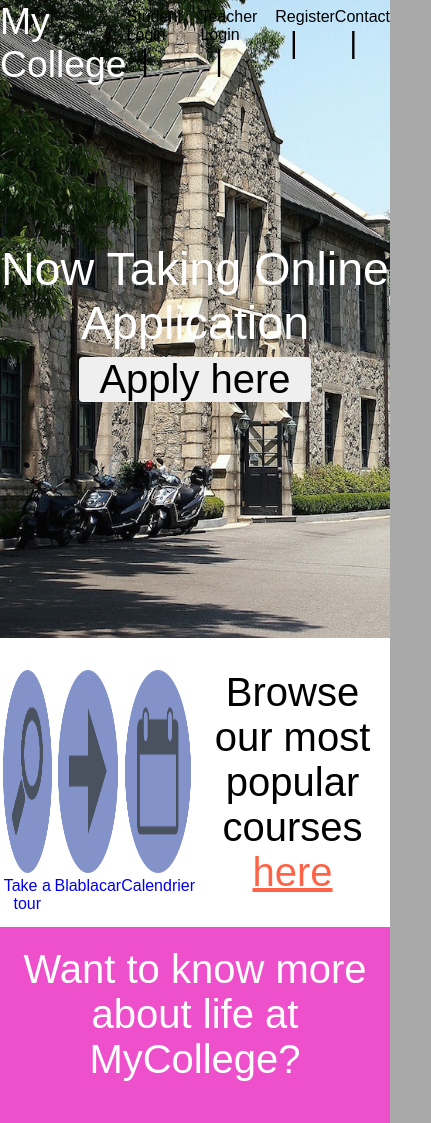
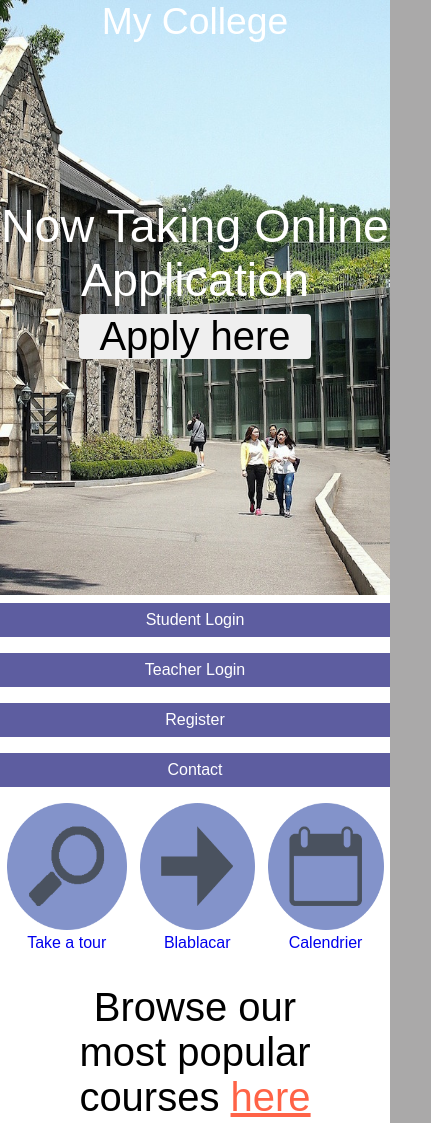
Before and after one commit to Flayxii/My_College-Mobile-responsiv, a plain HTML site: page index.html in a window 390 px wide. Shown: the top 1123 px of the page, 431 px wide, since content can reach past the window. Drawn offline with Linux system fonts and the light colour scheme.

Commit message:
responsive mobile fini

```diff
--- a/index.html
+++ b/index.html
@@ -15,10 +15,10 @@
             <p>My College</p>
             <nav>
                 <ul>
-                    <li><a href="#">Student Login </a> <span>|</span></li>
-                    <li><a href="#">Teacher Login </a> <span>|</span></li>
-                    <li><a href="#">Register </a> <span>|</span></li>
-                    <li><a href="#">Contact </a> <span>|</span></li>
+                    <li><a href="#">Student Login </a> </li>
+                    <li><a href="#">Teacher Login </a> </li>
+                    <li><a href="#">Register </a> </li>
+                    <li><a href="#">Contact </a> </li>
                 </ul>
             </nav>
         </div>
--- a/style.css
+++ b/style.css
@@ -43,6 +43,8 @@ header{
 #nav li{
     list-style: none;
     text-decoration: none;
+    border-right: solid black 1px;
+    padding: .5em .5em;
 }
 #nav li span{
     padding: 0 .5em;
@@ -53,7 +55,7 @@ header{
     text-decoration: none;
     color: black;
 }
-#nav li a:hover{
+#nav li:hover{
     background-color: white;
 }
 
@@ -122,13 +124,14 @@ header{
     padding: .5em 0;
 }
 #volley{
-    height: 40vh;
+    height: max-content;
     width: 100%;
     display: flex;
     align-items: center;
     justify-content: space-between;
 }
 #volley img{
+
     height: 100%;
     width: 50%;
 
@@ -147,13 +150,15 @@ footer{
     width: 100%;
 }
 footer ul{
-    background-color: #5d5da0;
+
     width: 100%;
     display: flex;
     justify-content: center;
     list-style: none;
+    background-color: #5d5da0;
 }
 footer li{
+    background-color: #5d5da0;
     padding: 1em 0;
     padding: .5em;
     border-left: solid black 1px;
@@ -174,3 +179,77 @@ footer li:hover{
 footer p{
     text-align: center;
 }
+@media screen and (max-width: 415px) {
+    header{
+        background-position: center;
+        height: max-content;
+    }
+    header ul{
+        flex-direction: column;
+        position: absolute;
+        left: 0;
+        top: 100%;
+        width: 100%;
+    }
+    #nav{
+        justify-content: center;
+    }
+    #nav li{
+        background-color: #5d5da0;
+        text-align: center;
+        margin: .5em 0 ;
+        border: none;
+    }
+    #nav li:hover{
+        background-color: turquoise;
+    }
+    #nav li a{
+        color: white;
+
+    }
+    #logo_sect{
+        margin-top: 45%;
+        flex-direction: column;
+        height: max-content;
+    }
+    #logos{
+        height: 50%;
+        width: 100%;
+    }
+    #para{
+        margin: 1em 0 .5em 0;
+        height: 50%;
+        width: 100%;
+    }
+    #rose p{
+        margin: 0  auto;
+        text-align: center;
+        max-width: 350px;
+        font-size: 22px;
+    }
+    #tete{
+        flex-direction: column;
+        font-size: 22px;
+        align-items: center;
+    }
+    #volley p{
+        padding: .5em 0;
+    }
+    #volley{
+        width: 100%;
+        height: max-content;
+        flex-direction: column;
+    }
+    #volley img{
+        width: 100%;
+        margin-bottom: 10px;
+    }
+    footer ul{
+        background-color: white;
+        flex-direction: column;
+        text-align: center;
+    }
+    footer li{
+        margin: .4em 0;
+    }
+}
```
